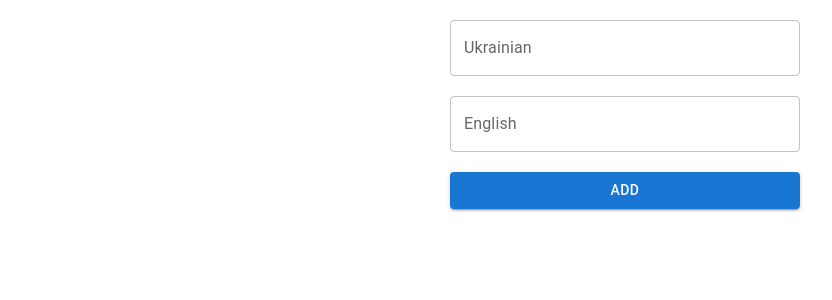
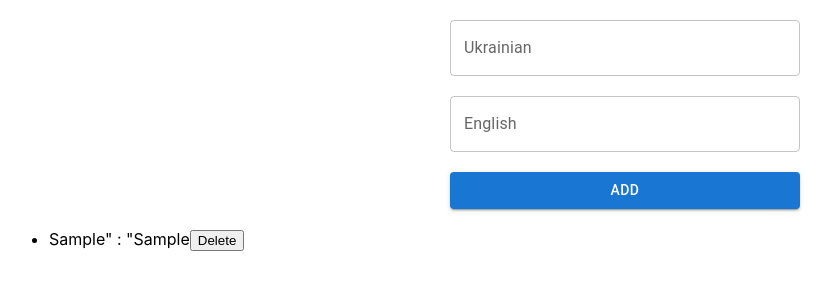
Before and after one commit to IgorMushk/dictionary-react, a React (Create React App) app: page / in a window 1280 px wide. Both pictures are taken after typing "Sample", "Sample" into the empty fields and a click on the button "ADD". Shown: the top 300 px of the page, without its empty margins (15-847 px from the left). Built offline with nearby package versions, Linux system fonts and the light colour scheme.

Commit message:
Add  WordsList  + handlelDelete -  delete item fronm list

```diff
--- a/src/components/App.jsx
+++ b/src/components/App.jsx
@@ -2,6 +2,7 @@ import { Container } from '@mui/material';
 import WordsForm from './WordsForm/WordsForm';
 
 import React, { Component } from 'react';
+import WordsList from './WordsList/WordsList';
 
 export default class App extends Component {
 state = {
@@ -19,10 +20,17 @@ formSubmit = (newWord) => {
    }))
 }
 
+handleDelete = (id) => {
+  this.setState(prevState =>({
+    words: prevState.words.filter(word=> word.id !== id)
+  }))
+}
+
   render() {
     return (
       <Container maxWidth="xl">
         <WordsForm onSubmit={this.formSubmit}/>
+        <WordsList words={this.state.words} wordDelete={this.handleDelete}/>
       </Container>
     );
   }
--- /dev/null
+++ b/src/components/WordsList/WordsList.jsx
@@ -0,0 +1,13 @@
+import React from 'react';
+
+const WordsList = ({words, wordDelete }) => {
+  return (
+    <ul>
+        {words.map((word) => (<li key={word.id}><span>{word.ukWord}</span>" : "<span>{word.enWord}</span>
+            <button onClick={()=>wordDelete(word.id)}>Delete</button></li>)
+        )}
+    </ul>
+  );
+};
+
+export default WordsList;
```
